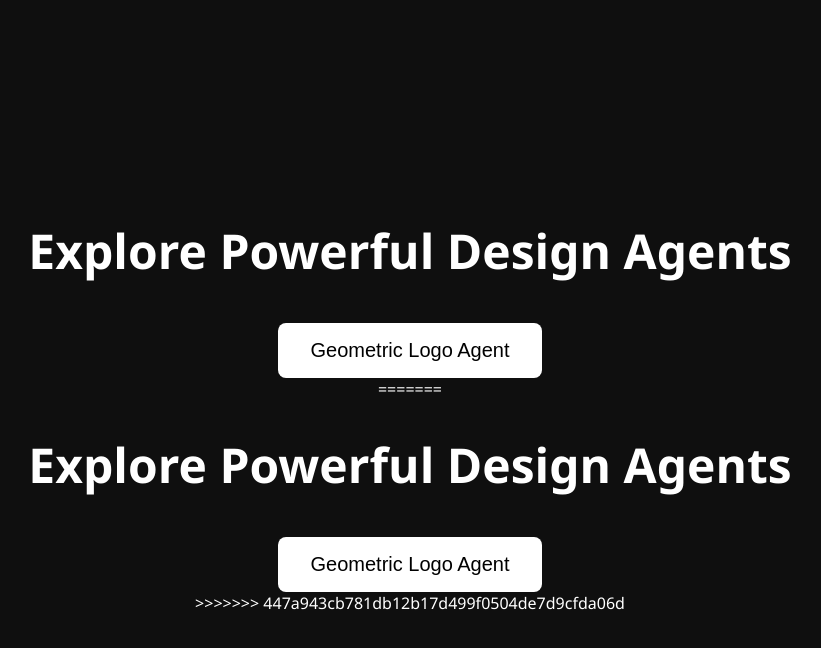
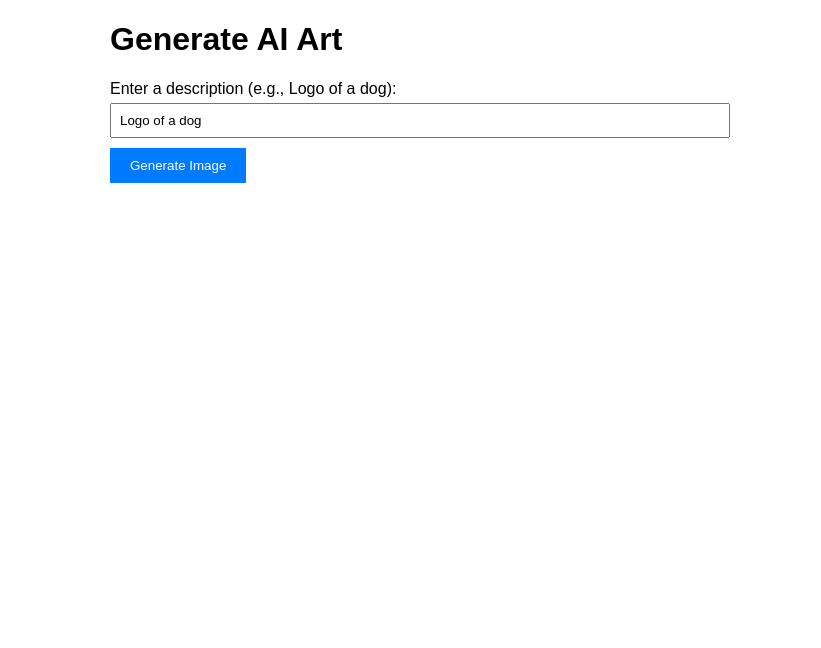
Before and after one commit to Domnik222/DesignAgents, a website: page public/index.html in a window 1280 px wide. Shown: the whole page, without its empty margins (230-1051 px from the left). Drawn offline with Linux system fonts and the light colour scheme.

Commit message:
Update index.html

```diff
--- a/public/index.html
+++ b/public/index.html
@@ -1,92 +1,60 @@
 <!DOCTYPE html>
 <html lang="en">
 <head>
-  <meta charset="UTF-8" />
-  <meta name="viewport" content="width=device-width, initial-scale=1.0" />
-  <title>Design Agents</title>
-  <style>
-    body {
-      margin: 0;
-      font-family: 'Segoe UI', Tahoma, Geneva, Verdana, sans-serif;
-      background-color: #0f0f0f;
-      color: #ffffff;
-      display: flex;
-      flex-direction: column;
-      align-items: center;
-      justify-content: center;
-      height: 100vh;
-    }
-    h1 {
-      font-size: 3rem;
-      margin-bottom: 40px;
-      text-align: center;
-    }
-    .agent-button {
-      background-color: #ffffff;
-      color: #000000;
-      border: none;
-      padding: 16px 32px;
-      font-size: 1.25rem;
-      border-radius: 8px;
-      cursor: pointer;
-      transition: background-color 0.3s ease;
-    }
-    .agent-button:hover {
-      background-color: #dddddd;
-    }
-  </style>
+    <meta charset="UTF-8">
+    <meta name="viewport" content="width=device-width, initial-scale=1.0">
+    <title>Generate AI Art</title>
+    <style>
+        body { font-family: Arial, sans-serif; margin: 20px; }
+        .container { max-width: 600px; margin: auto; }
+        label { display: block; margin-bottom: 5px; }
+        input[type="text"] { width: 100%; padding: 8px; margin-bottom: 10px; }
+        button { padding: 10px 20px; background-color: #007bff; color: white; border: none; cursor: pointer; }
+        button:hover { background-color: #0056b3; }
+        #generated-image { margin-top: 20px; }
+        #error { color: red; margin-top: 10px; }
+    </style>
 </head>
 <body>
-  <h1>Explore Powerful Design Agents</h1>
-  <a href="vector-logos.html">
-    <button class="agent-button">Geometric Logo Agent</button>
-  </a>
+    <div class="container">
+        <h1>Generate AI Art</h1>
+        <form id="generate-form">
+            <label for="prompt">Enter a description (e.g., Logo of a dog):</label>
+            <input type="text" id="prompt" name="prompt" value="Logo of a dog" required>
+            <button type="submit">Generate Image</button>
+        </form>
+        <div id="generated-image"></div>
+        <div id="error"></div>
+    </div>
+
+    <script>
+        const formIndex = document.getElementById('generate-form');
+        const generatedImageDiv = document.getElementById('generated-image');
+        const errorDiv = document.getElementById('error');
+
+        formIndex.addEventListener('submit', async (e) => {
+            e.preventDefault();
+            const prompt = document.getElementById('prompt').value;
+
+            try {
+                const response = await fetch('https://designagents.onrender.com/generate-image', {
+                    method: 'POST',
+                    headers: { 'Content-Type': 'application/json' },
+                    body: JSON.stringify({ prompt })
+                });
+
+                if (!response.ok) {
+                    throw new Error('Failed to generate image');
+                }
+
+                const data = await response.json();
+                generatedImageDiv.innerHTML = `<img src="${data.image_url}" alt="Generated Image" style="max-width: 100%;">`;
+                errorDiv.textContent = '';
+            } catch (error) {
+                errorDiv.textContent = `Connection failed - ${error.message}`;
+                generatedImageDiv.innerHTML = '';
+            }
+        });
+    </script>
 </body>
 </html>
-=======
-<!DOCTYPE html>
-<html lang="en">
-<head>
-  <meta charset="UTF-8" />
-  <meta name="viewport" content="width=device-width, initial-scale=1.0" />
-  <title>Design Agents</title>
-  <style>
-    body {
-      margin: 0;
-      font-family: 'Segoe UI', Tahoma, Geneva, Verdana, sans-serif;
-      background-color: #0f0f0f;
-      color: #ffffff;
-      display: flex;
-      flex-direction: column;
-      align-items: center;
-      justify-content: center;
-      height: 100vh;
-    }
-    h1 {
-      font-size: 3rem;
-      margin-bottom: 40px;
-      text-align: center;
-    }
-    .agent-button {
-      background-color: #ffffff;
-      color: #000000;
-      border: none;
-      padding: 16px 32px;
-      font-size: 1.25rem;
-      border-radius: 8px;
-      cursor: pointer;
-      transition: background-color 0.3s ease;
-    }
-    .agent-button:hover {
-      background-color: #dddddd;
-    }
-  </style>
-</head>
-<body>
-  <h1>Explore Powerful Design Agents</h1>
-  <a href="vector-logos.html">
-    <button class="agent-button">Geometric Logo Agent</button>
-  </a>
-</body>
-</html>
->>>>>>> 447a943cb781db12b17d499f0504de7d9cfda06d
```
